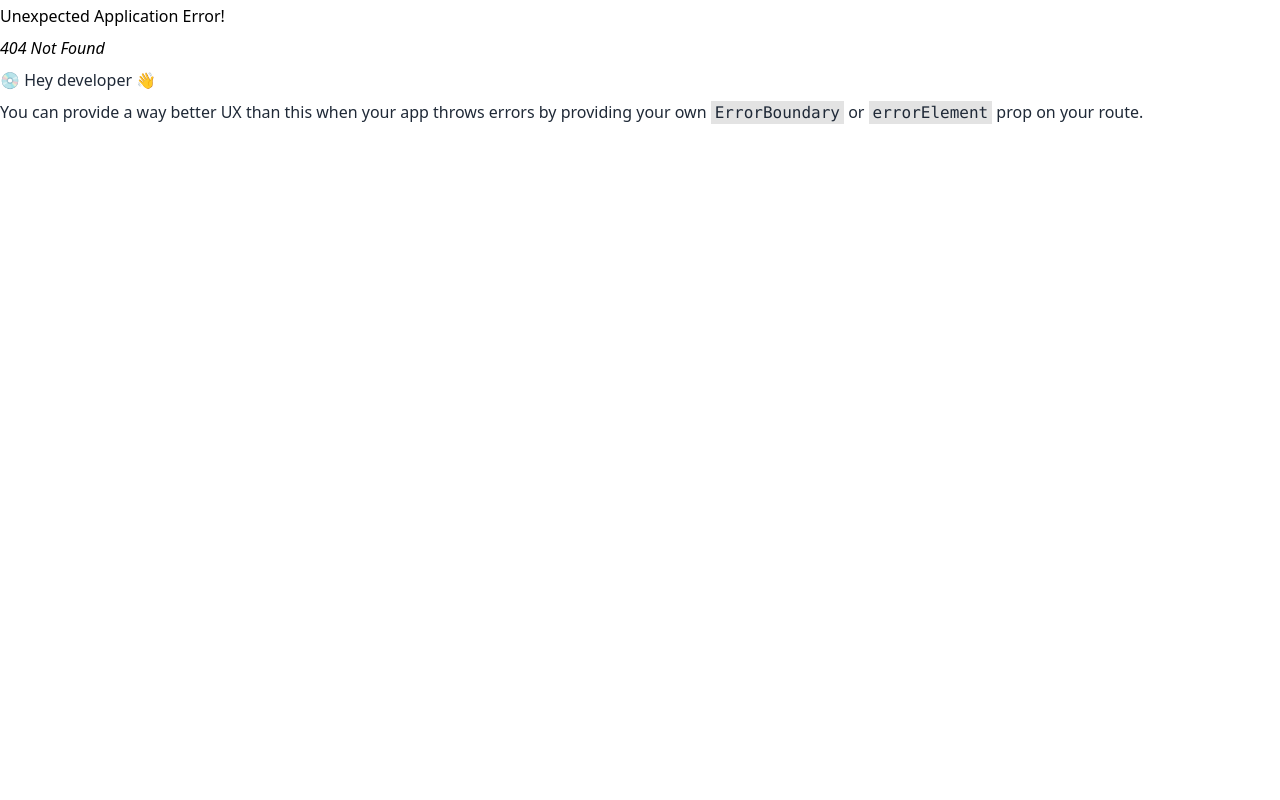
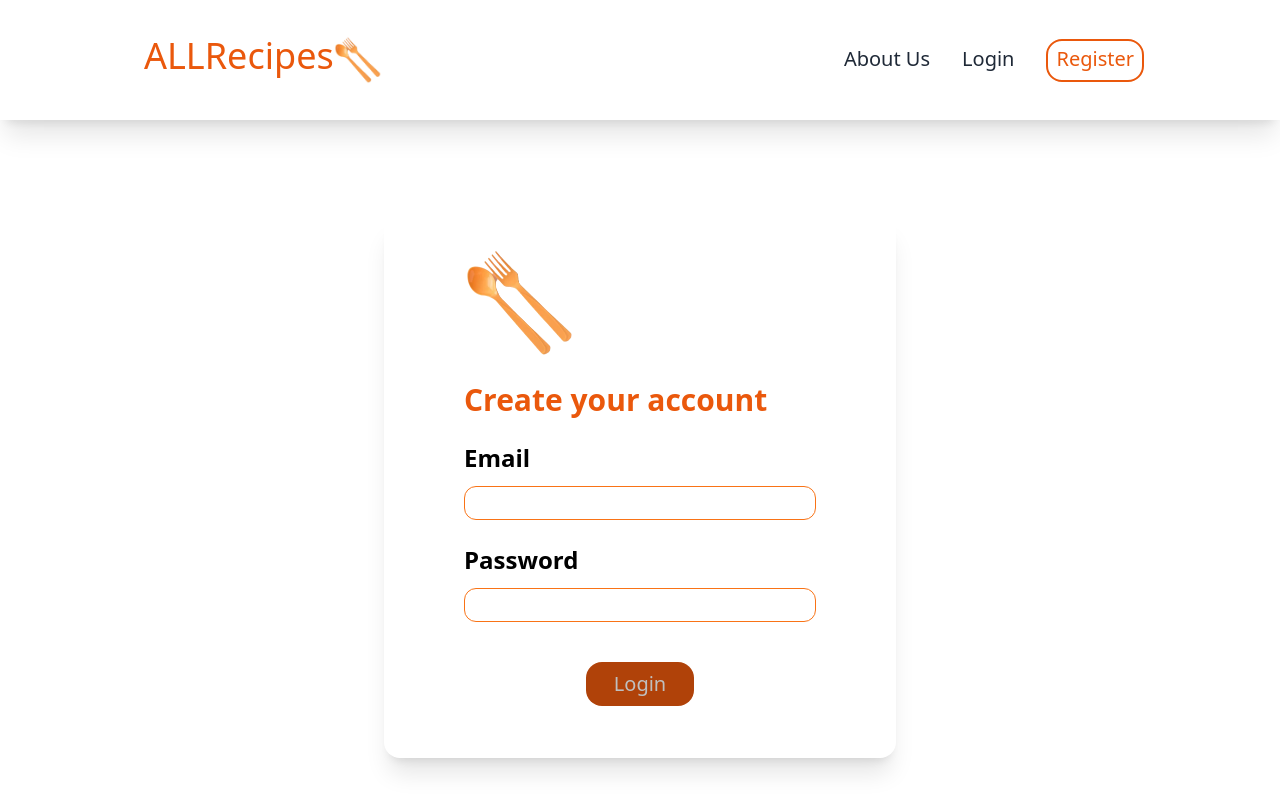
Before and after one commit to shadyhussein99/AllRecipes, a React (Vite) app: page /login in a window 1280 px wide. Before the commit this address had no page. Shown: the top 800 px of the page. Built offline with nearby package versions, Linux system fonts and the light colour scheme.

Commit message:
Choosing fonts

```diff
--- a/public/styles.css
+++ b/public/styles.css
@@ -42,5 +42,5 @@ a {
 }
 
 .register-button {
-    @apply cursor-pointer mt-10 bg-orange-600 text-white rounded-2xl text-xl px-7 py-2 hover:border-2 hover:bg-white hover:border-orange-600 hover:text-orange-600 transition ease-out duration-300
+    @apply  mt-10 bg-orange-600 text-white rounded-2xl text-xl px-7 py-2 mb-5
 }
--- /dev/null
+++ b/src/components/Login.jsx
@@ -0,0 +1,104 @@
+
+// Login page
+
+import React from "react"
+import { useState } from "react"
+import { useEffect } from "react"
+import MiniForm from "./MiniForm"
+import Navbar from "./Navbar"
+import Footer from "./Footer"
+import { Link } from "react-router-dom"
+
+
+function Register() {
+
+    var [validEmail, setValidEmail] = useState(true)         // Describes if the user entered a valid email or not
+
+    var [Password, setPassword] = useState(true)           // Describes if the user entered a valid password or not
+
+    var [emailChange, setEmailChange] = useState(false)            //  check if email input is changed
+
+    var [PasswordChange, setPasswordChange] = useState(false)     // check if password input is changed
+
+    var [disableButton, setDisableButton] = useState(false)           // Enable and Disable Register button
+
+    /* ( emailChange & passwordChange ) these stats are responsible to make
+        the Login button disabled at the begining without them the Login button will be enabled before the input changes
+        because the other stats starts with true */
+
+        function handleEmail(event) {
+
+            const change = event.target.value;
+
+            setEmailChange(true)
+
+            if (!change.includes("@") || !change.includes(".com")) {
+                setValidEmail(false)
+            } else {
+                setValidEmail(true)
+            }
+        }
+
+        function handlePassword(event) {
+
+            const change = event.target.value
+
+            setPasswordChange(true)
+
+            if (change.length < 8) {
+                setPassword(false)
+            } else {
+                setPassword(true)
+            }
+        }
+
+        useEffect(function () {
+            if (validEmail && Password && emailChange && PasswordChange) {
+                setDisableButton(true)
+            } else {
+                setDisableButton(false)
+            }
+        }, [validEmail, Password, emailChange, PasswordChange])
+
+    return <div>
+
+        <Navbar />
+
+        <div className="my-16 mx-20 rounded-2xl shadow-xl p-8 sm:mx-32 md:mx-48 md:my-24 lg:mx-80 xl:mx-96 xl:px-20">
+            <img className="w-28 rounded-2xl" src="/pics/spoon2.png" alt="earth-pic" />
+            <h3 className=" text-3xl font-bold text-orange-600 mt-6">Create your account</h3>
+
+            <MiniForm
+                label="Email"
+                change={handleEmail}
+                type="email"
+                placeholder=""
+            />
+
+            {!validEmail && <p className=" text-red-500">Please enter a valid email address</p>}
+
+            <MiniForm
+                label="Password"
+                change={handlePassword}
+                type="password"
+                placeholder=""
+            />
+
+            {!Password && <p className="text-red-500">At least 8 characters long</p>}
+
+            {disableButton ?
+
+                <Link to="/"><div className="flex justify-center">
+                    <button type="button" className="register-button cursor-pointer hover:border-2 hover:bg-white hover:border-orange-600 hover:text-orange-600 transition ease-out duration-300">Login</button>
+                </div></Link> :
+
+                <Link><div className="flex justify-center">
+                    <button type="button" className="register-button brightness-75" disabled>Login</button>
+                </div></Link>}
+
+        </div>
+        <Footer />
+    </div>
+}
+
+export default Register
--- a/src/components/MiniForm.jsx
+++ b/src/components/MiniForm.jsx
@@ -6,7 +6,7 @@ import React from "react"
 function MiniForm(props) {
     return <div className=" mt-6" >
         <label className=" text-2xl font-semibold"><h5>{props.label}</h5></label>
-        <input onChange={props.change} value={props.value} className="border-2 border-orange-600 rounded-xl mt-3 w-full" type={props.type} placeholder={props.placeholder} />
+        <input onChange={props.change} value={props.value} className="border border-orange-500 rounded-xl mt-3 w-full pl-2" type={props.type} placeholder={props.placeholder} />
     </div>
 }
 
--- a/src/components/Navbar.jsx
+++ b/src/components/Navbar.jsx
@@ -8,14 +8,14 @@ function Navbar() {
 
     var [navIconClicked, setNavIconClicked] = useState(false)
 
-    return <div className=" bg-white sticky top-0 z-10">
+    return <div className=" bg-white sticky top-0">
 
         <nav className="flex justify-between shadow-xl">
 
 
                 <h1 className=" flex font-nav text-heading py-7 text-3xl ml-10 md:text-4xl lg:ml-24 lg:py-9 xl:ml-36">
                     <a href="/" className="text-orange-600">ALLRecipes</a>
-                    <img className="w-12" src="/pics/spoon2.png" alt="spoon-pic" />
+                    <img className="w-12 h-12" src="/pics/spoon2.png" alt="spoon-pic" />
                 </h1>
 
 
@@ -26,11 +26,11 @@ function Navbar() {
                     </li>
 
                     <li>
-                    <Link to="" className="nav-a">Login</Link>
+                    <Link to="/login" className="nav-a">Login</Link>
                     </li>
 
                     <li>
-                    <Link to="/register" className="nav-a">Register</Link>
+                    <Link to="/register" className="mr-8 text-xl text-orange-600 border-2 border-orange-600 rounded-2xl px-2 pb-2 pt-1 hover:bg-orange-600 hover:text-white transition ease-in-out duration-300">Register</Link>
                     </li>
 
                 </ul>
@@ -55,7 +55,7 @@ function Navbar() {
                         </li>
 
                         <li className="mt-2">
-                        <Link to="" className="nav-a">Login</Link>
+                        <Link to="/login" className="nav-a">Login</Link>
                         </li>
 
                         <li className="mt-2">
--- a/src/components/Register.jsx
+++ b/src/components/Register.jsx
@@ -84,7 +84,7 @@ function Register() {
 
         <Navbar />
 
-        <div className="mt-16 mb-16 mx-20 rounded-2xl shadow-xl p-8">
+        <div className="my-16 mx-20 rounded-2xl shadow-xl p-8 sm:mx-32 md:mx-48 md:my-24 lg:mx-80 xl:mx-96 xl:px-20">
             <img className="w-28 rounded-2xl" src="/pics/spoon2.png" alt="earth-pic" />
             <h3 className=" text-3xl font-bold text-orange-600 mt-6">Create your account</h3>
 
@@ -95,7 +95,7 @@ function Register() {
                 placeholder=""
             />
 
-            {!validEmail && <p className="">Please enter a valid email address</p>}
+            {!validEmail && <p className="text-red-500">Please enter a valid email address</p>}
 
             <MiniForm
                 label="Create password"
@@ -104,7 +104,7 @@ function Register() {
                 placeholder=""
             />
 
-            {!createPassword && <p className="">At least 8 characters long</p>}
+            {!createPassword && <p className="text-red-500">At least 8 characters long</p>}
 
             <MiniForm
                 label="Confirm password"
@@ -113,9 +113,18 @@ function Register() {
                 placeholder=""
             />
 
-            {!confirmPassword && <p className="">Please match both passwords</p>}
+            {!confirmPassword && <p className="text-red-500">Please match both passwords</p>}
 
-            {disableButton ? <Link to="/"><button type="button" className="register-button">Register Now</button></Link> : <Link><button type="button" className="register-button" disabled>Register Now</button></Link>}
+            {disableButton ?
+
+                <Link to="/"><div className="flex justify-center">
+                    <button type="button" className="register-button cursor-pointer hover:border-2 hover:bg-white hover:border-orange-600 hover:text-orange-600 transition ease-out duration-300">Register Now</button>
+                </div></Link> :
+
+                <Link><div className="flex justify-center">
+                    <button type="button" className="register-button brightness-90" disabled>Register Now</button>
+                </div></Link>}
+
         </div>
         <Footer />
     </div>
--- a/src/index.jsx
+++ b/src/index.jsx
@@ -9,6 +9,7 @@ import FourthRecipeDescription from './components/recipesDescription/FourthRecip
 import FifthRecipeDescription from './components/recipesDescription/FifthRecipeDescription'
 import SixthRecipeDescription from './components/recipesDescription/sixthRecipeDescription'
 import Register from './components/Register'
+import Login from './components/Login'
 
 import {
   createBrowserRouter,
@@ -52,6 +53,10 @@ const router = createBrowserRouter([
     path: "register",
     element: <Register />,
   },
+  {
+    path: "login",
+    element: <Login />,
+  },
 ]);
 
 ReactDOM.createRoot(document.getElementById('root')).render(
```
